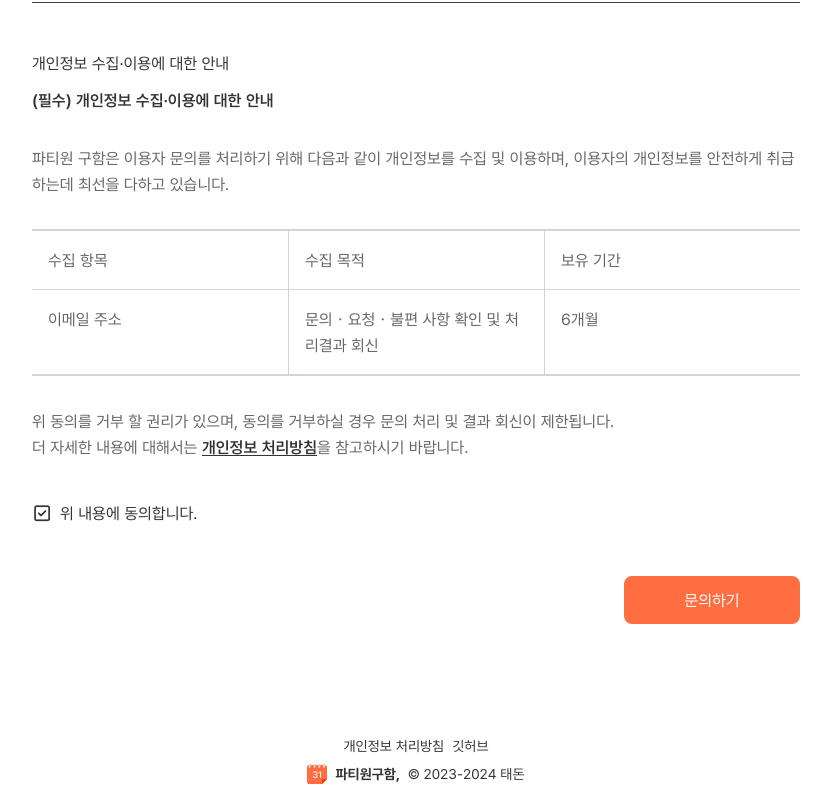
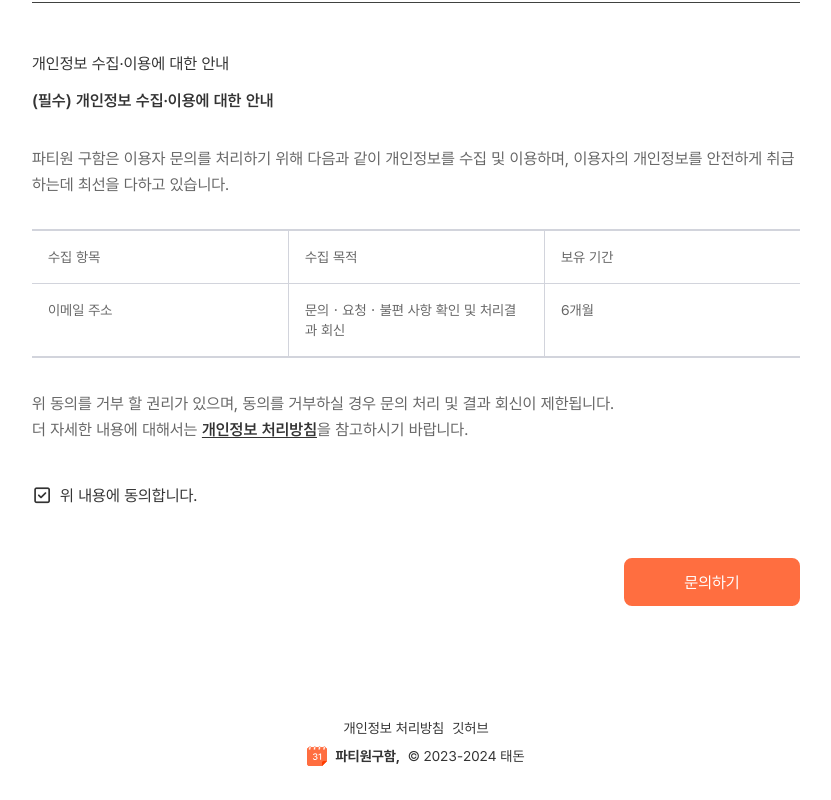
Before and after one commit to taedonn/partywonguham, a Nuxt app: page /feedback in a window 1280 px wide. Shown: the part 990-1790 px from the top of the page, without its empty margins (224-1055 px from the left). Built offline with nearby package versions, Linux system fonts and the light colour scheme.

Commit message:
Update layout

```diff
--- a/pages/feedback.vue
+++ b/pages/feedback.vue
@@ -64,7 +64,7 @@
                 <div class="text-base mt-12">개인정보 수집·이용에 대한 안내</div>
                 <div class="font-semibold mt-3">(필수) 개인정보 수집·이용에 대한 안내</div>
                 <div class="mt-8 text-gray-6">파티원 구함은 이용자 문의를 처리하기 위해 다음과 같이 개인정보를 수집 및 이용하며, 이용자의 개인정보를 안전하게 취급하는데 최선을 다하고 있습니다.</div>
-                <div class="mt-8 border-y-2 border-gray-d text-gray-6">
+                <div class="mt-8 text-sm border-y-2 border-gray-d text-gray-6">
                     <div class="w-full flex border-b border-gray-d">
                         <div class="w-1/3 p-4">수집 항목</div>
                         <div class="w-1/3 p-4 border-l border-gray-d">수집 목적</div>
```
